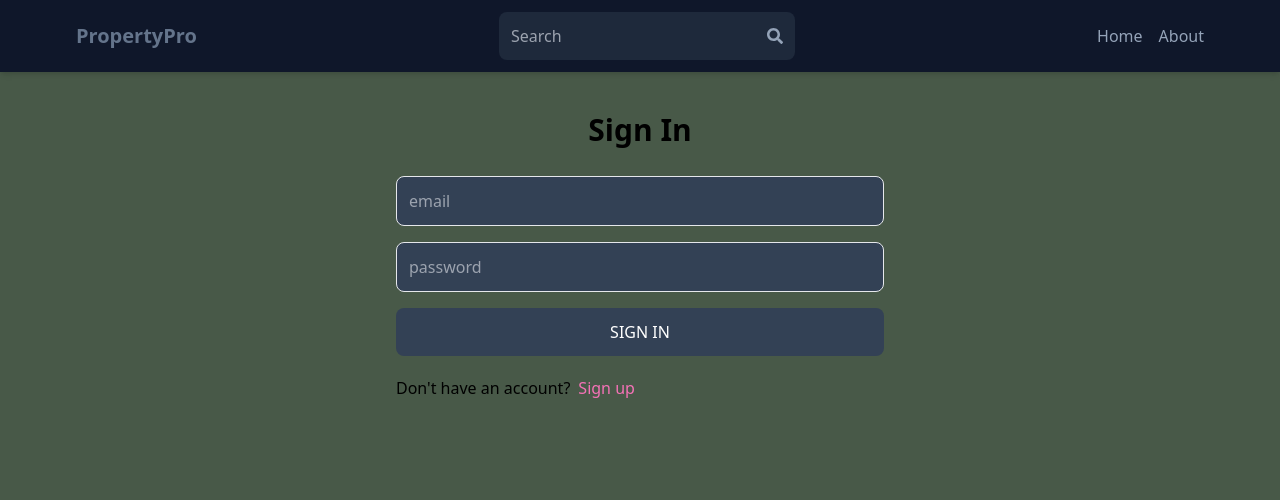
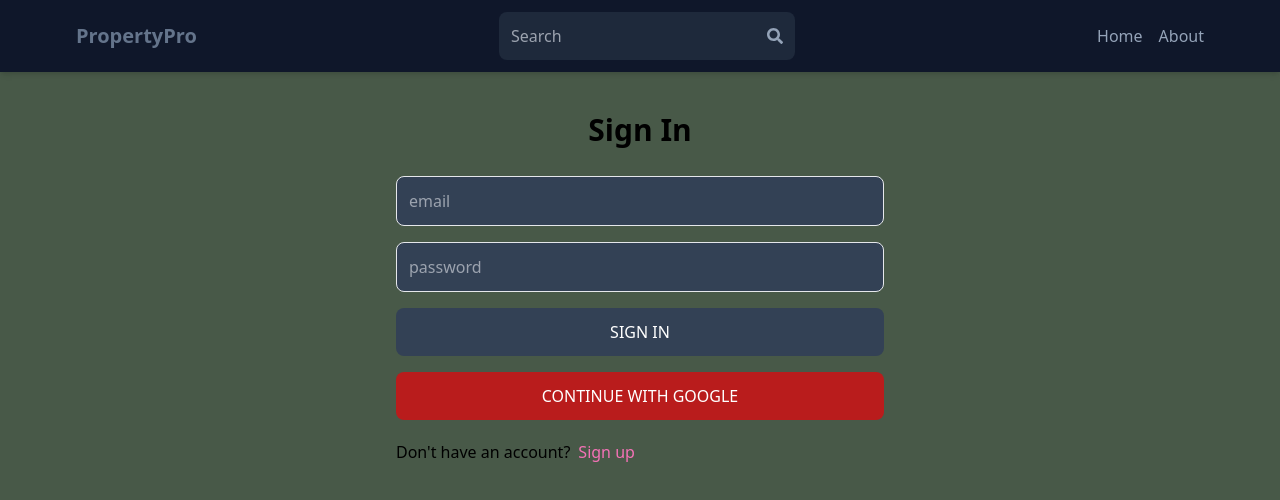
Before and after one commit to Rafiqdevhub/MERN_Real_Estate_App, a React (Vite) app in the folder client/: page /sign-in in a window 1280 px wide. Shown: the top 500 px of the page. Built offline with nearby package versions, Linux system fonts and the light colour scheme; no server answers.

Commit message:
firebase added to the web

```diff
--- a/client/package.json
+++ b/client/package.json
@@ -11,6 +11,7 @@
   },
   "dependencies": {
     "@reduxjs/toolkit": "^2.3.0",
+    "firebase": "^10.14.1",
     "react": "^18.3.1",
     "react-dom": "^18.3.1",
     "react-icons": "^5.3.0",
--- /dev/null
+++ b/client/src/components/OAuth.jsx
@@ -0,0 +1,44 @@
+import { GoogleAuthProvider, getAuth, signInWithPopup } from "firebase/auth";
+import { app } from "../firebase";
+import { useDispatch } from "react-redux";
+import { signInSuccess } from "../redux/user/userSlice";
+import { useNavigate } from "react-router-dom";
+
+export default function OAuth() {
+  const dispatch = useDispatch();
+  const navigate = useNavigate();
+  const handleGoogleClick = async () => {
+    try {
+      const provider = new GoogleAuthProvider();
+      const auth = getAuth(app);
+
+      const result = await signInWithPopup(auth, provider);
+
+      const res = await fetch("/api/auth/google", {
+        method: "POST",
+        headers: {
+          "Content-Type": "application/json",
+        },
+        body: JSON.stringify({
+          name: result.user.displayName,
+          email: result.user.email,
+          photo: result.user.photoURL,
+        }),
+      });
+      const data = await res.json();
+      dispatch(signInSuccess(data));
+      navigate("/");
+    } catch (error) {
+      console.log("could not sign in with google", error);
+    }
+  };
+  return (
+    <button
+      onClick={handleGoogleClick}
+      type="button"
+      className="bg-red-700 text-white p-3 rounded-lg uppercase hover:opacity-95"
+    >
+      Continue with google
+    </button>
+  );
+}
--- /dev/null
+++ b/client/src/firebase.js
@@ -0,0 +1,12 @@
+import { initializeApp } from "firebase/app";
+
+const firebaseConfig = {
+  apiKey: import.meta.env.VITE_FIREBASE_API_KEY,
+  authDomain: import.meta.env.VITE_FIREBASE_API_KEY,
+  projectId: import.meta.env.VITE_FIREBASE_PROJECTID,
+  storageBucket: import.meta.env.VITE_FIREBASE_STORAGEBUCKET,
+  messagingSenderId: import.meta.env.VITE_FIREBASE_MEESSAGINSENDERID,
+  appId: import.meta.env.VITE_FIREBASE_APPID,
+};
+
+export const app = initializeApp(firebaseConfig);
--- a/client/src/pages/SignUp.jsx
+++ b/client/src/pages/SignUp.jsx
@@ -1,5 +1,6 @@
 import { useState } from "react";
 import { Link, useNavigate } from "react-router-dom";
+import OAuth from "../components/OAuth";
 
 export default function SignUp() {
   const [formData, setFormData] = useState({});
@@ -70,6 +71,7 @@
         >
           {loading ? "Loading..." : "Sign Up"}
         </button>
+        <OAuth />
       </form>
       <div className="flex gap-2 mt-5">
         <p>Have an account?</p>
--- a/client/src/pages/SingIn.jsx
+++ b/client/src/pages/SingIn.jsx
@@ -6,6 +6,7 @@
   signInSuccess,
   signInFailure,
 } from "../redux/user/userSlice";
+import OAuth from "../components/OAuth";
 
 export default function SignIn() {
   const [formData, setFormData] = useState({});
@@ -66,6 +67,7 @@
         >
           {loading ? "Loading..." : "Sign In"}
         </button>
+        <OAuth />
       </form>
       <div className="flex gap-2 mt-5">
         <p>Don&apos;t have an account?</p>
```
Also changed, not shown: 2 other files (tests, documents, lock files or other folders).
